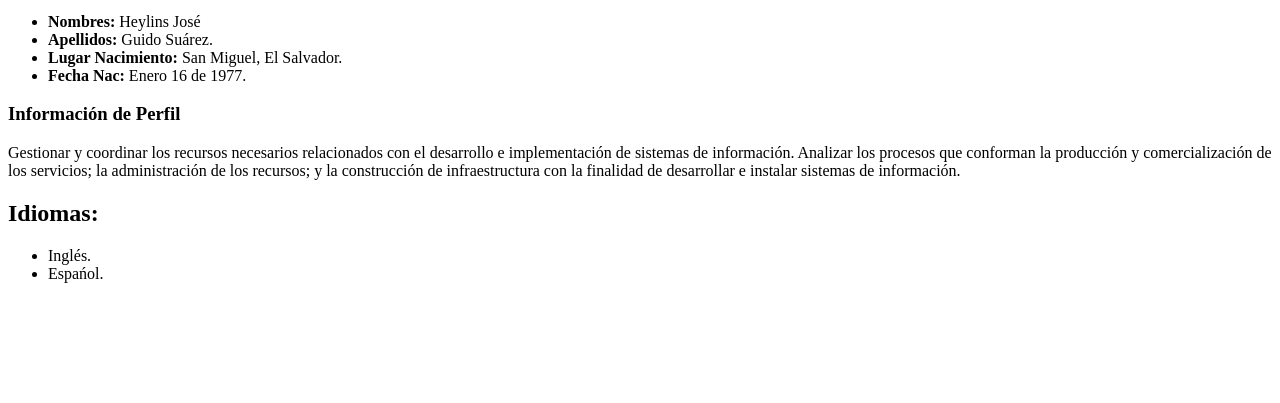
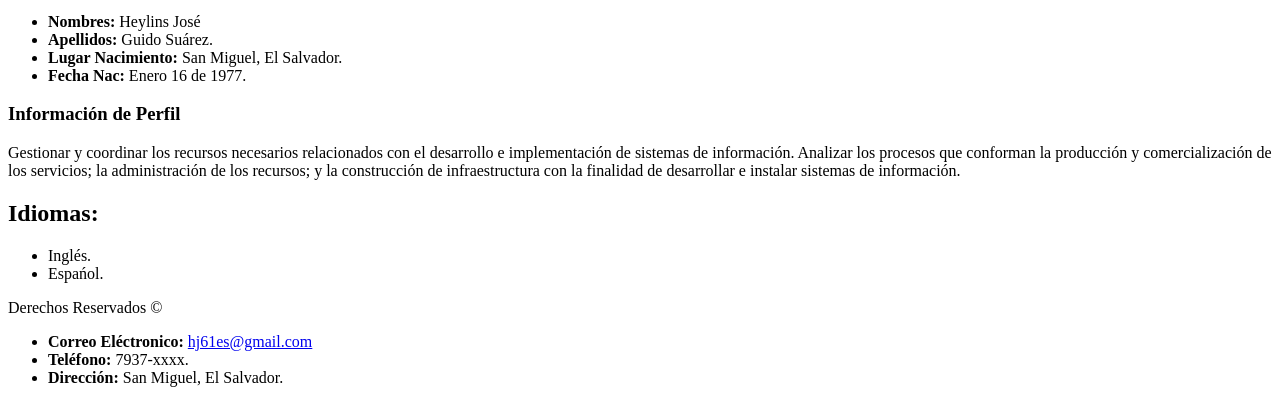
Before and after one commit to heylins/nextu, a plain HTML site: page index.html in a window 1280 px wide. Shown: the part 419-822 px from the top of the page. Before the commit the page ends 800 px from the top, so only its background shows below. Drawn offline with Linux system fonts and the light colour scheme.

Commit message:
agregacion de pie de pag. con tag footer con lista no numerada

```diff
--- a/index.html
+++ b/index.html
@@ -43,13 +43,20 @@ desarrollar e instalar sistemas de información.
                       </p>
                    <h2>Idiomas:</h2>
                     <ul>
-
                      <li> Ingl&eacute;s. </li>
                      <li>Espa&nacute;ol.</li>
-
                      </ul>
             </article>
           </section>
+        <footer>
+        	Derechos Reservados &copy <br>
+          <ul>
+            <li><strong>Correo El&eacute;ctronico:</strong> <a href="mailto:hj61es@gmail.com">hj61es@gmail.com</a></li>
+            <li><strong>Tel&eacute;fono:</strong> 7937-xxxx.</li>
+            <li><strong>Direcci&oacute;n:</strong> San Miguel, El Salvador.</li>
+
+          </ul>
+        </footer>
 
 
 
```
Lines whose indentation alone changed are shown as unchanged.
